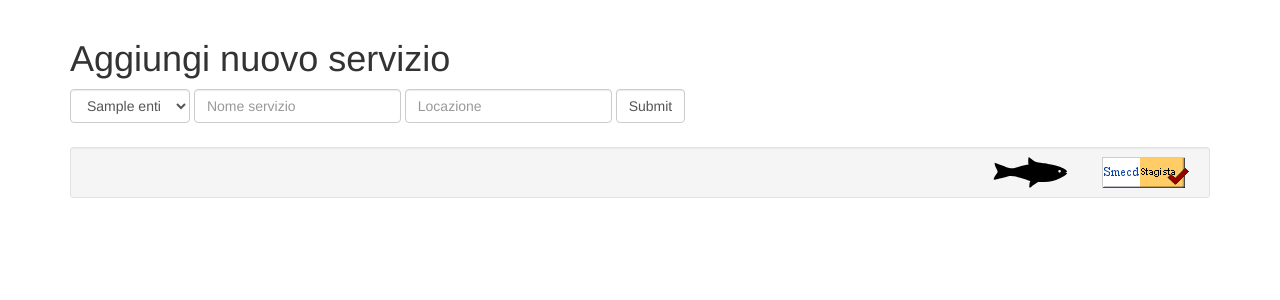
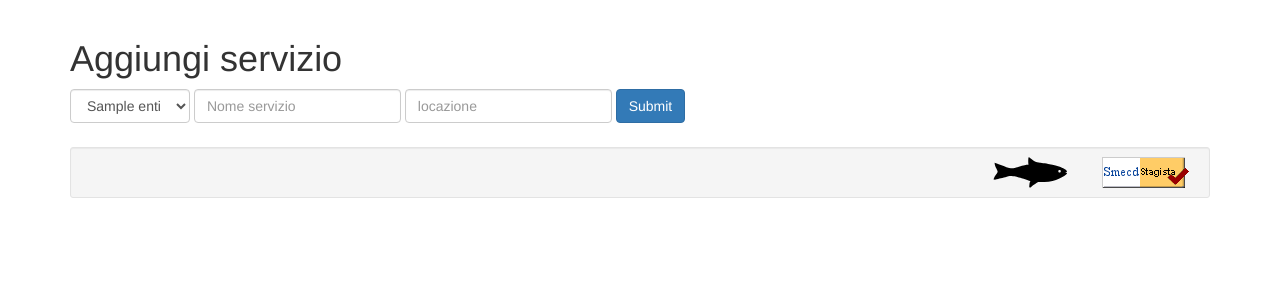
Before and after one commit to Steffo99/estus, a Flask app: page /serv_add in a window 1280 px wide. Shown: the part 51-351 px from the top of the page. Run offline with Flask 2, Linux system fonts and the light colour scheme; the visitor is signed in with stand-in values (Sample User, id 1); tables that the repository leaves empty hold one stand-in row (values such as "Sample post"); some libraries are stand-ins or nearby versions.

```diff
--- a/server.py
+++ b/server.py
@@ -324,7 +324,7 @@ def page_serv_add():
         return abort(403)
     if request.method == 'GET':
         enti = Ente.query.order_by(Ente.nomeente).all()
-        return render_template("servizio/add.htm", enti=enti, pagetype="serv", user=session.get("username"))
+        return render_template("servizio/show.htm", action="add", enti=enti, pagetype="serv", user=session.get("username"))
     else:
         nuovoserv = Servizio(request.form['eid'], request.form['nomeservizio'], request.form['locazione'])
         db.session.add(nuovoserv)
@@ -372,7 +372,7 @@ def page_serv_show(sid):
     if request.method == "GET":
         serv = Servizio.query.get_or_404(sid)
         enti = Ente.query.all()
-        return render_template("servizio/show.htm", serv=serv, enti=enti, user=session.get("username"))
+        return render_template("servizio/show.htm", action="show", serv=serv, enti=enti, user=session.get("username"))
     else:
         serv = Servizio.query.get_or_404(sid)
         serv.eid = request.form["eid"]
--- a/templates/servizio/add.htm
+++ /dev/null
@@ -1,17 +0,0 @@
-{% extends "base.htm" %}
-{% block title %}Aggiungi servizio • estus{% endblock %}
-{% block content %}
-    <h1>
-        Aggiungi nuovo servizio
-    </h1>
-    <form class="form-inline" action="/serv_add" method="post">
-        <select class="form-control" name="eid">
-            {% for ente in enti %}
-                <option value="{{ ente.eid }}">{{ ente.nomeente }}</option>
-            {% endfor %}
-        </select>
-        <input class="form-control" type="text" placeholder="Nome servizio" name="nomeservizio">
-        <input class="form-control" type="text" placeholder="Locazione" name="locazione">
-        <input class="form-control" type="submit">
-    </form>
-{% endblock %}
--- a/templates/servizio/show.htm
+++ b/templates/servizio/show.htm
@@ -2,16 +2,20 @@
 {% block title %}Modifica servizio • estus{% endblock %}
 {% block content %}
       <h1>
-         Modifica servizio
+        {% if action == "add" %}
+          Aggiungi servizio
+        {% elif action == "show" %}
+          Modifica servizio
+        {% endif %}
       </h1>
-      <form class="form-inline" action="/serv_show/{{serv.sid}}" method="post">
-        <select class="form-control" name="eid" value="serv.eid">
+      <form class="form-inline" {% if serv %}action="/serv_show/{{serv.sid}}"{% endif %} method="post">
+        <select class="form-control" name="eid">
           {% for ente in enti %}
-            <option value="{{ente.eid}}" {% if serv.eid == ente.eid %}selected="selected"{% endif %}>{{ente.nomeente}}</option>
+            <option value="{{ente.eid}}" {% if serv and serv.eid == ente.eid %}selected="selected"{% endif %}>{{ente.nomeente}}</option>
           {% endfor %}
         </select>
-        <input class="form-control" type="text" placeholder="Nome servizio" name="nomeservizio" value="{{serv.nomeservizio}}">
-      <input class="form-control" type="text" placeholder="locazione" name="locazione" value="{{serv.locazione}}">
+        <input class="form-control" type="text" placeholder="Nome servizio" name="nomeservizio" {% if serv %}value="{{serv.nomeservizio}}"{% endif %}>
+      <input class="form-control" type="text" placeholder="locazione" name="locazione" {% if serv %}value="{{serv.locazione}}"{% endif %}>
         <input class="btn btn-primary" type="submit">
       </form>
 {% endblock %}
```
